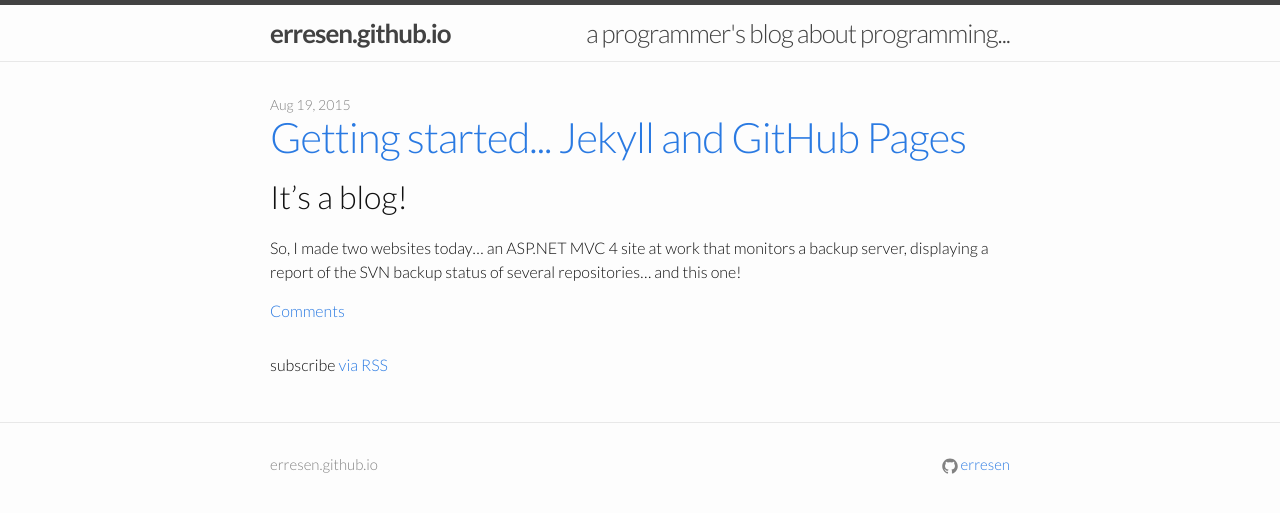
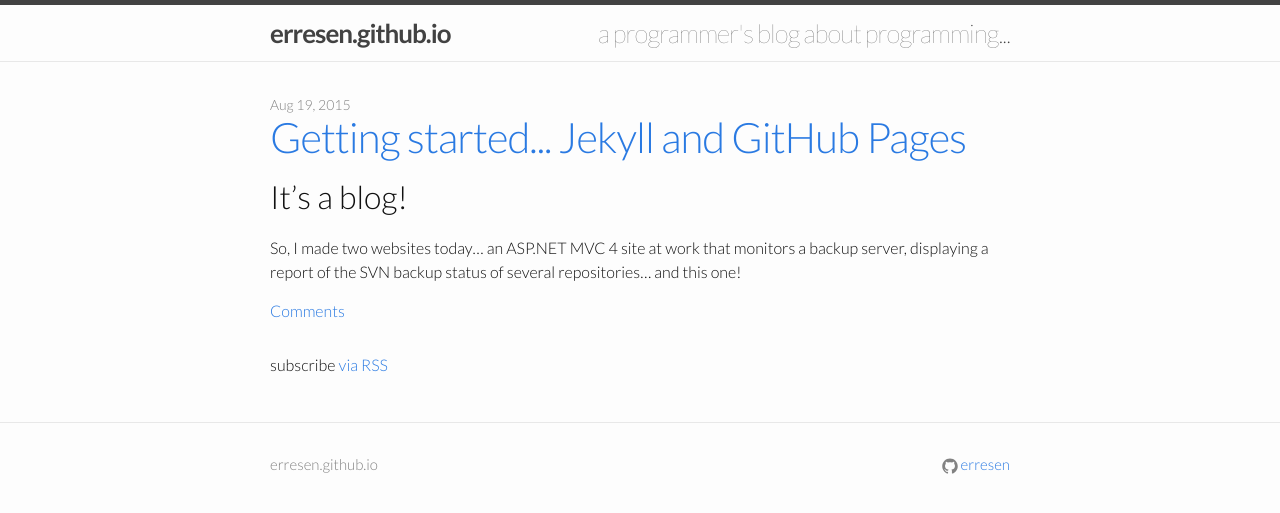
Before and after one commit to erresen/erresen.github.io, a Jekyll site: the page built from index.html, in a window 1280 px wide. Shown: the top 513 px of the page. Built offline with Jekyll 4.4.1, drawn with Linux system fonts in a browser that asks for light colours; some web fonts are replaced; comment, search, counter and statistics services are not loaded.

Commit message:
font weight changes

```diff
--- a/_includes/head.html
+++ b/_includes/head.html
@@ -9,5 +9,5 @@
   <link rel="stylesheet" href="{{ "/css/main.css" | prepend: site.baseurl }}">
   <link rel="canonical" href="{{ page.url | replace:'index.html','' | prepend: site.baseurl | prepend: site.url }}">
   <link rel="alternate" type="application/rss+xml" title="{{ site.title }}" href="{{ "/feed.xml" | prepend: site.baseurl | prepend: site.url }}" />
-  <link href='http://fonts.googleapis.com/css?family=Droid+Sans+Mono|Lato:400,700,300' rel='stylesheet' type='text/css'>
+  <link href='http://fonts.googleapis.com/css?family=Droid+Sans+Mono|Lato:300,700,100' rel='stylesheet' type='text/css'>
 </head>
--- a/_sass/_layout.scss
+++ b/_sass/_layout.scss
@@ -26,7 +26,7 @@
 
 .site-title-description {
     @extend .site-title;
-    font-weight: 300;
+    font-weight: 100;
     float: right;
 
     @media(max-width: 650px) {
@@ -177,6 +177,7 @@
  */
 .page-content {
     padding: $spacing-unit 0;
+    font-weight: 300;
 }
 
 .page-heading {
@@ -215,6 +216,7 @@
     font-size: 42px;
     letter-spacing: -1px;
     line-height: 1;
+    font-weight: 300;
 
     @include media-query($on-laptop) {
         font-size: 36px;
```
